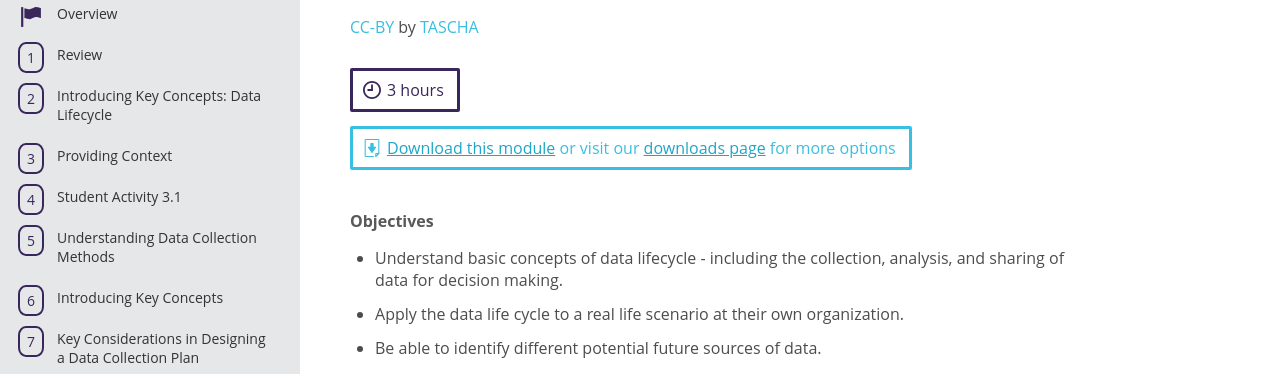
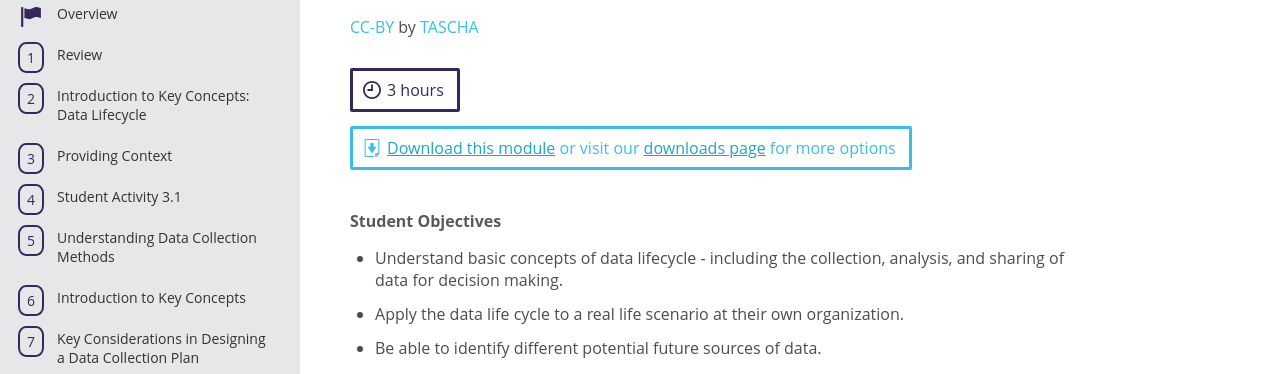
Before and after one commit to tascha/D4DM, a Jekyll site: the page module-three.html, which Jekyll copies as it is, in a window 1280 px wide. Shown: the part 191-565 px from the top of the page. Built offline with Jekyll 4.4.1, drawn with Linux system fonts in a browser that asks for light colours; nearby versions of some CDN libraries.

Commit message:
copyedits

```diff
--- a/module-three.html
+++ b/module-three.html
@@ -31,11 +31,11 @@
         <ul class="agenda-navigation">
           <li><a href="#overview">Overview</a></li>
           <li><a href="#step-1">Review</a></li>
-          <li><a href="#step-2">Introducing Key Concepts: Data Lifecycle</a></li>
+          <li><a href="#step-2">Introduction to Key Concepts: Data Lifecycle</a></li>
           <li><a href="#step-3">Providing Context</a></li>
           <li><a href="#step-4">Student Activity 3.1</a></li>
           <li><a href="#step-5">Understanding Data Collection Methods</a></li>
-          <li><a href="#step-6">Introducing Key Concepts</a></li>
+          <li><a href="#step-6">Introduction to Key Concepts</a></li>
           <li><a href="#step-7">Key Considerations in Designing a Data Collection Plan</a></li>
           <li><a href="#step-8">Providing Future Resources</a></li>
           <li><a href="#step-9">Student Activity 3.2</a></li>
@@ -52,13 +52,13 @@
             <a href="../D4DM/about/" target="_blank">ABOUT</a>
           <a href="../D4DM/downloads/" target="_blank">DOWNLOADS</a></div>
           <ol class="activity-list">
-            <li><a href="module-one.html">Introduction to Data for Decision Making</a></li>
+            <li><a href="module-one.html">Introduction to Data for Decision-Making</a></li>
             <li><a href="module-two.html">Assessing your Organization’s Data Culture</a></li>
             <li class="current"><a href="module-three.html">Introduction to the Data Lifecycle - Collecting Data</a></li>
             <li><a href="module-four.html">Introduction to the Data Lifecycle - Analyzing and Sharing Data</a></li>
-            <li><a href="module-five.html">Applying Data for Decision Making
+            <li><a href="module-five.html">Applying Data for Decision-Making
 to Your Organization, Part 1</a></li>
-            <li><a href="module-six.html">Applying Data for Decision Making
+            <li><a href="module-six.html">Applying Data for Decision-Making
 to Your Organization, Part 2</a></li>
           </ol>
         </div>
@@ -81,7 +81,7 @@
           </p>
 
           <!--<p class="summary">-->
-          <p><h4>Objectives</h4>
+          <p><h4>Student Objectives</h4>
           <ul>
             <li>Understand basic concepts of data lifecycle - including the collection, analysis, and sharing of data for decision making.</li>
             <li>Apply the data life cycle to a real life scenario at their own organization.</li>
@@ -144,7 +144,7 @@
 
           <!-- Copy and paste this <li> tag to add additional steps -->
           <li>
-            <h1>Introducing Key Concepts: Data Lifecycle</h1>
+            <h1>Introduction to Key Concepts: Data Lifecycle</h1>
             <div class="time step-time">15 minutes</div>
             <p>Write the word “lifecycle” on the board or project it on the screen. Ask the class what they think the word means. Where have they seen this word before? What kind of examples of lifecycles can they provide? If the class is quiet or slow to respond, feel free to provide some guiding questions, such as what is an example of a lifecycle within their own life? An animal’s life? A plant’s life?</p>
             <p>Tell the class that much like living things, data has a lifecycle of its own.</p>
@@ -156,7 +156,7 @@
               <li>Analyzing data</li>
               <li>Sharing data</li>
             </ul>
-            <p>Remind the class that any data lifecycle always begins with a research question or problem that you are trying to solve.</p>
+            <p>Remind the class that when using data for decision-making, it is often best to begin the data lifecycle with a question or problem that they are trying to solve. This helps to make their work more efficient and effective. There can be cases, however, when they have a dataset first and want to see what kinds of decisions they can make by using these data.</p>
             <p>Then, move on to the following definitions. As before, solicit the class for their own definitions before providing them with the ones below.</p>
             <ul>
               <li>Data collection: data collection is the process of gathering information in a systematic way. Collected data are generally intended to answer questions and/or evaluate outcomes.</li>
```
Also changed, not shown: other parts of module-three.html (+1 -1 lines).
